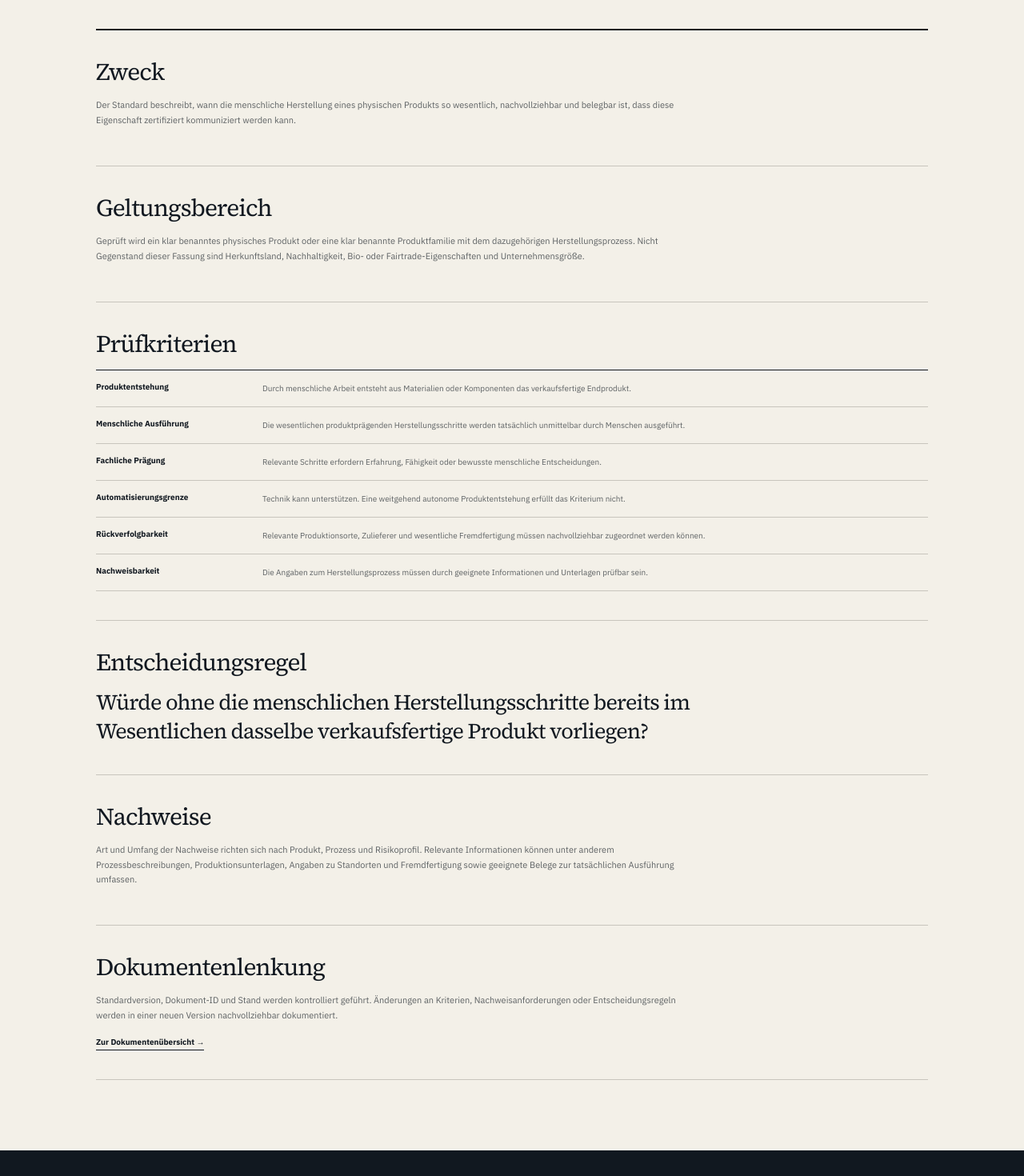
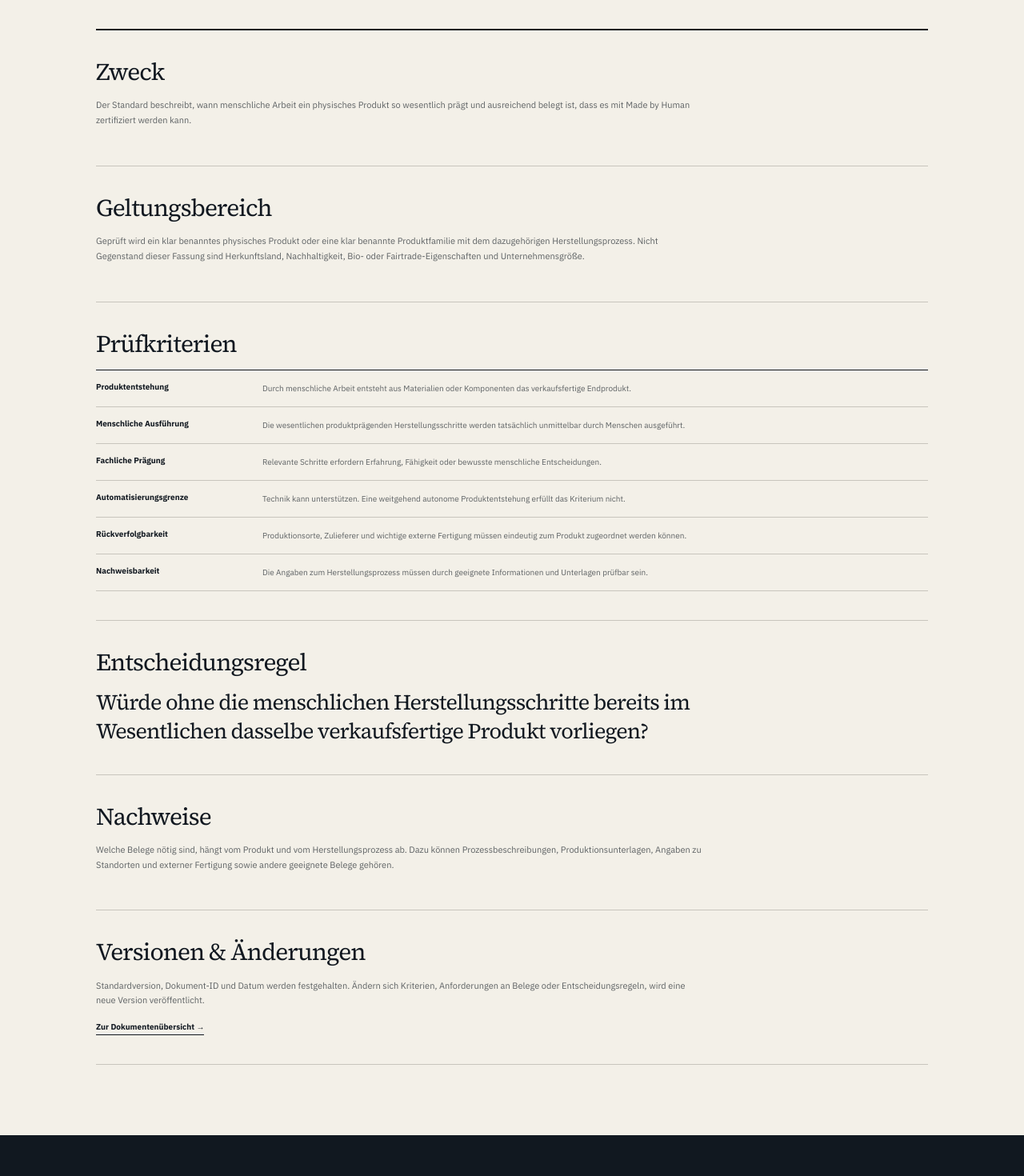
Before and after one commit to dennis-glaser-coder/human-certification-web, a Next.js app: page /dokumente/standard-0-1 in a window 1280 px wide. Shown: the part 340-1810 px from the top of the page at 80% size. Built offline with nearby package versions, Linux system fonts and the light colour scheme.

Commit message:
Finish Standard 0.1 web copy cleanup

```diff
--- a/src/app/dokumente/standard-0-1/page.js
+++ b/src/app/dokumente/standard-0-1/page.js
@@ -14,7 +14,7 @@ const criteria = [
   ['Menschliche Ausführung', 'Die wesentlichen produktprägenden Herstellungsschritte werden tatsächlich unmittelbar durch Menschen ausgeführt.'],
   ['Fachliche Prägung', 'Relevante Schritte erfordern Erfahrung, Fähigkeit oder bewusste menschliche Entscheidungen.'],
   ['Automatisierungsgrenze', 'Technik kann unterstützen. Eine weitgehend autonome Produktentstehung erfüllt das Kriterium nicht.'],
-  ['Rückverfolgbarkeit', 'Relevante Produktionsorte, Zulieferer und wesentliche Fremdfertigung müssen nachvollziehbar zugeordnet werden können.'],
+  ['Rückverfolgbarkeit', 'Produktionsorte, Zulieferer und wichtige externe Fertigung müssen eindeutig zum Produkt zugeordnet werden können.'],
   ['Nachweisbarkeit', 'Die Angaben zum Herstellungsprozess müssen durch geeignete Informationen und Unterlagen prüfbar sein.'],
 ];
 
@@ -47,8 +47,7 @@ export default function StandardDocumentPage() {
         <section>
           <h2>Zweck</h2>
           <p>
-            Der Standard beschreibt, wann die menschliche Herstellung eines physischen Produkts so wesentlich,
-            nachvollziehbar und belegbar ist, dass diese Eigenschaft zertifiziert kommuniziert werden kann.
+            Der Standard beschreibt, wann menschliche Arbeit ein physisches Produkt so wesentlich prägt und ausreichend belegt ist, dass es mit Made by Human zertifiziert werden kann.
           </p>
         </section>
 
@@ -79,17 +78,14 @@ export default function StandardDocumentPage() {
         <section>
           <h2>Nachweise</h2>
           <p>
-            Art und Umfang der Nachweise richten sich nach Produkt, Prozess und Risikoprofil.
-            Relevante Informationen können unter anderem Prozessbeschreibungen, Produktionsunterlagen,
-            Angaben zu Standorten und Fremdfertigung sowie geeignete Belege zur tatsächlichen Ausführung umfassen.
+            Welche Belege nötig sind, hängt vom Produkt und vom Herstellungsprozess ab. Dazu können Prozessbeschreibungen, Produktionsunterlagen, Angaben zu Standorten und externer Fertigung sowie andere geeignete Belege gehören.
           </p>
         </section>
 
         <section>
-          <h2>Dokumentenlenkung</h2>
+          <h2>Versionen & Änderungen</h2>
           <p>
-            Standardversion, Dokument-ID und Stand werden kontrolliert geführt. Änderungen an Kriterien,
-            Nachweisanforderungen oder Entscheidungsregeln werden in einer neuen Version nachvollziehbar dokumentiert.
+            Standardversion, Dokument-ID und Datum werden festgehalten. Ändern sich Kriterien, Anforderungen an Belege oder Entscheidungsregeln, wird eine neue Version veröffentlicht.
           </p>
           <Link className="textLink" href="/dokumente">Zur Dokumentenübersicht →</Link>
         </section>
```
